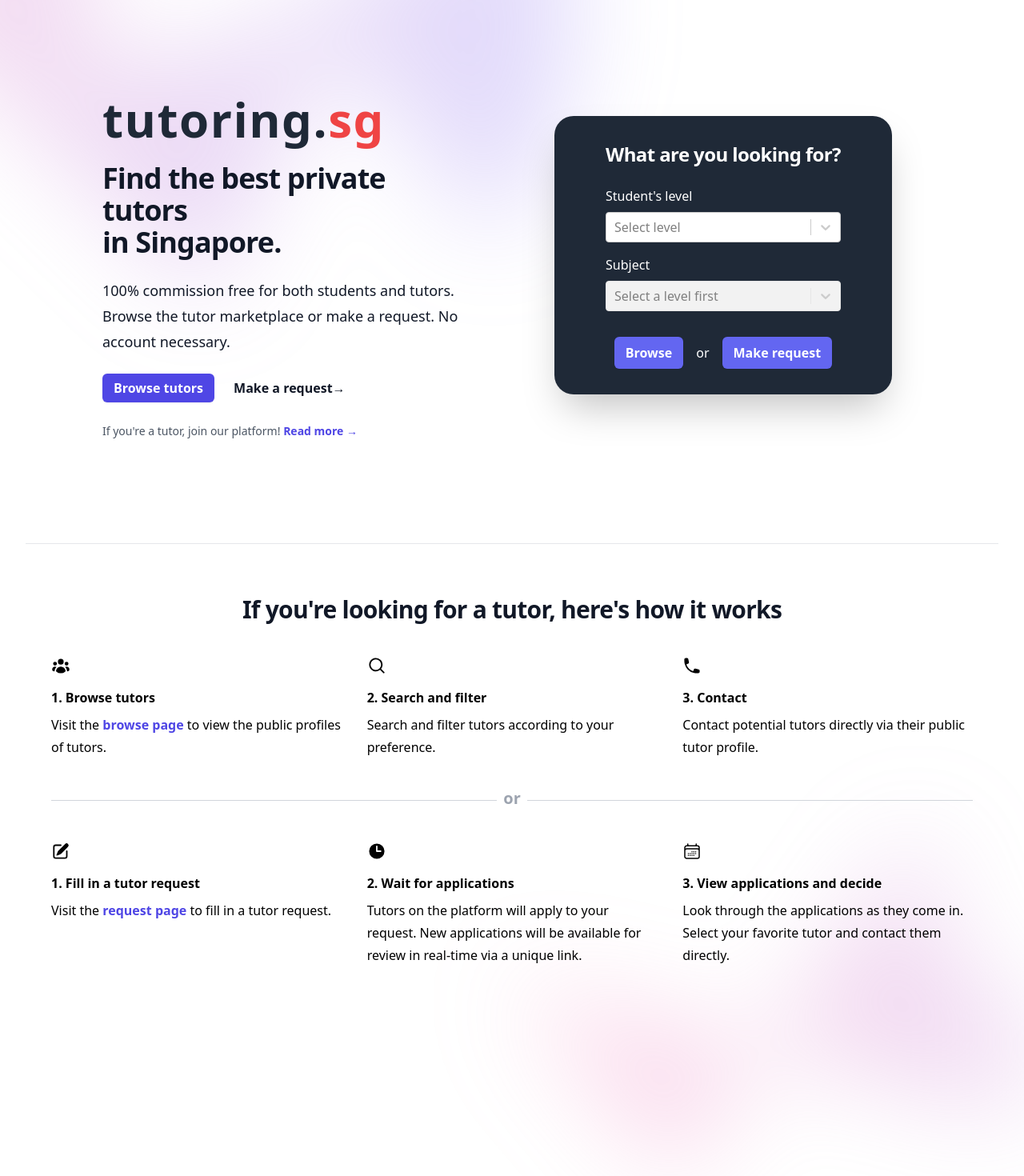
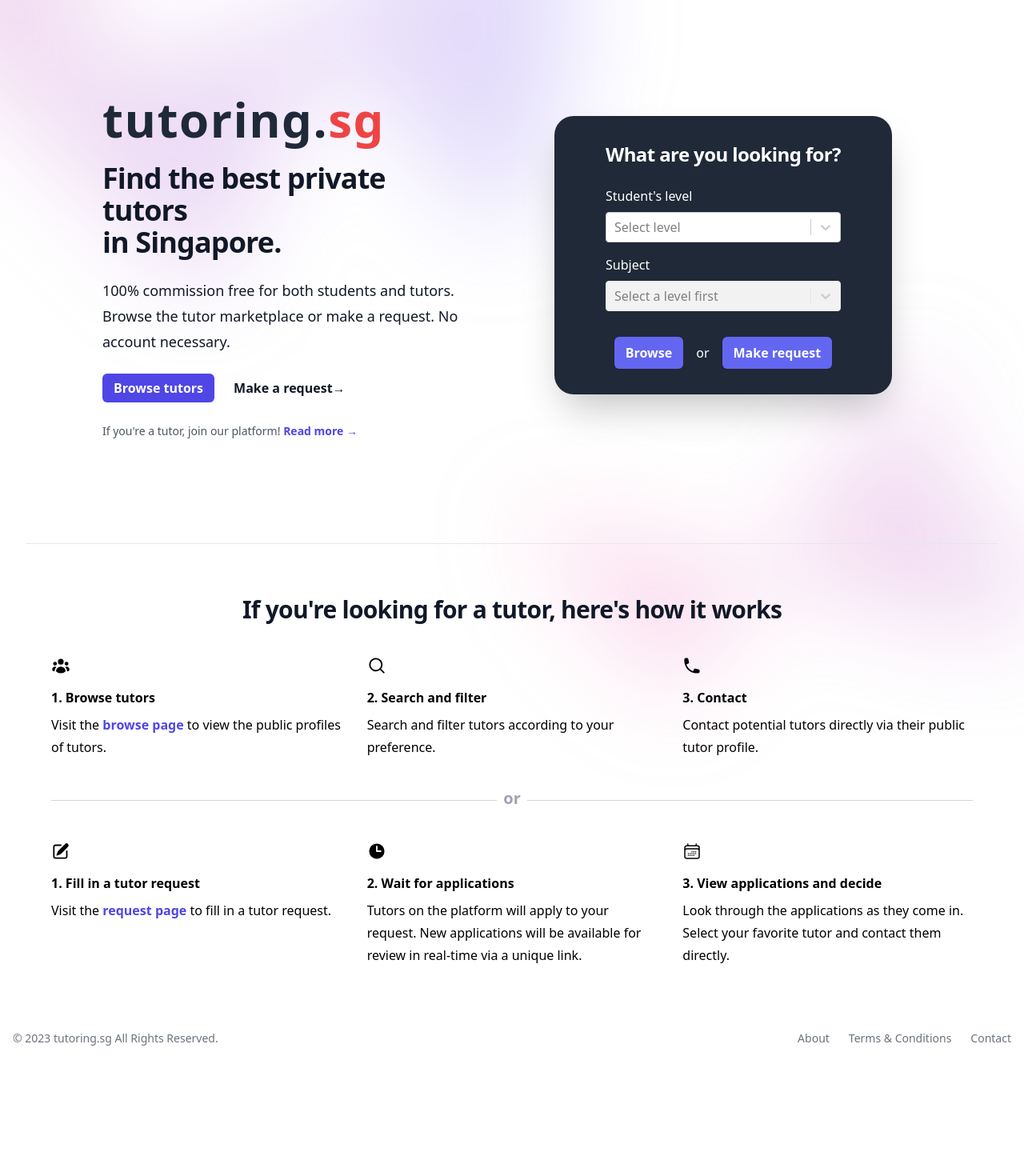
Before and after one commit to tanjoshua/tutoringsg-web, a Next.js app: page / in a window 1280 px wide. Shown: the part 73-1543 px from the top of the page at 80% size. After the commit the page ends 1397 px from the top, so only its background shows below. Built offline with nearby package versions, Linux system fonts and the light colour scheme; no server answers.

Commit message:
small bugfixing

```diff
--- a/src/components/layouts/Layout.tsx
+++ b/src/components/layouts/Layout.tsx
@@ -1,16 +1,18 @@
 import React from "react";
 import { Toaster } from "react-hot-toast";
 import Navbar from "../shared/Navbar";
+import Footer from "../shared/Footer";
 
 type Props = { children: any };
 
 const Layout = (props: Props) => {
   return (
-    <>
+    <div>
       <Navbar />
       <Toaster />
       <main>{props.children}</main>
-    </>
+      <Footer />
+    </div>
   );
 };
 
--- /dev/null
+++ b/src/components/shared/Footer.tsx
@@ -0,0 +1,28 @@
+export default function Footer() {
+  return (
+    <footer className="bg-white w-full">
+      <div className="p-4 md:flex md:items-center md:justify-between text-gray-500">
+        <span className="text-sm sm:text-center ">
+          © 2023 tutoring.sg All Rights Reserved.
+        </span>
+        <ul className="flex flex-wrap items-center mt-3 text-sm font-medium sm:mt-0">
+          <li>
+            <a href="/for-tutors" className="mr-4 hover:underline md:mr-6 ">
+              About
+            </a>
+          </li>
+          <li>
+            <a href="/terms" className="mr-4 hover:underline md:mr-6">
+              Terms & Conditions
+            </a>
+          </li>
+          <li>
+            <a href="/josh" className="hover:underline">
+              Contact
+            </a>
+          </li>
+        </ul>
+      </div>
+    </footer>
+  );
+}
--- a/src/components/tutor-profile/ProfileCard.tsx
+++ b/src/components/tutor-profile/ProfileCard.tsx
@@ -64,7 +64,7 @@
             <ChatBubbleBottomCenterTextIcon className="h-5 w-5" />
             <div>
               {tutorProfile.testimonialCount} testimonial
-              {tutorProfile.testimonialCount > 1 && "s"}
+              {tutorProfile.testimonialCount !== 1 && "s"}
             </div>
           </Link>
           <div className="mt-1 text-sm text-gray-500 line-clamp-4 mb-1">
@@ -81,8 +81,8 @@
                   className="h-5 w-5 flex-shrink-0 text-gray-400"
                   aria-hidden="true"
                 />
-                {tutorProfile.regions.length == 5
-                  ? "All regions"
+                {tutorProfile.regions.length == 6
+                  ? "All regions & online"
                   : tutorProfile.regions.join(", ")}
               </div>
             </div>
--- a/src/components/tutor-request/TutorDetailsModal.tsx
+++ b/src/components/tutor-request/TutorDetailsModal.tsx
@@ -110,8 +110,8 @@
                                 aria-hidden="true"
                               />
                               {data?.tutorApplication?.tutorProfile?.regions
-                                .length == 5
-                                ? "All regions"
+                                .length == 6
+                                ? "All regions & online"
                                 : data?.tutorApplication?.tutorProfile?.regions.join(
                                     ", "
                                   )}
--- a/src/pages/[urlId].tsx
+++ b/src/pages/[urlId].tsx
@@ -167,8 +167,8 @@
                       className="mr-1.5 h-5 w-5 flex-shrink-0 text-gray-400"
                       aria-hidden="true"
                     />
-                    {profile.regions.length == 5
-                      ? "All regions"
+                    {profile.regions.length == 6
+                      ? "All regions & online"
                       : profile.regions.join(", ")}
                   </div>
                 </div>
--- a/src/pages/index.tsx
+++ b/src/pages/index.tsx
@@ -64,7 +64,7 @@
         />
         <meta name="viewport" content="width=device-width, initial-scale=1" />
       </Head>
-      <main>
+      <div>
         <div className="absolute inset-x-0 top-[-10rem] -z-10 transform-gpu  blur-3xl sm:top-[-20rem]">
           <svg
             className="relative left-[calc(50%-11rem)] -z-10 h-[21.1875rem] max-w-none -translate-x-1/2 rotate-[30deg] sm:left-[calc(50%-30rem)] sm:h-[42.375rem]"
@@ -91,7 +91,7 @@
             </defs>
           </svg>
         </div>
-        <div className="mx-auto max-w-7xl sm:px-6 lg:px-8">
+        <div className="relative mx-auto max-w-7xl sm:px-6 lg:px-8">
           <div className="relative isolate text-gray-900 px-6 pt-16 sm:px-16 md:pt-24 lg:flex lg:gap-x-20 lg:px-24 lg:pt-0">
             <div className="mx-auto max-w-md text-center lg:mx-0 lg:flex-auto lg:py-32 lg:text-left">
               <div className="text-4xl sm:text-6xl text-gray-800 font-sans font-semibold tracking-wide">
@@ -210,6 +210,32 @@
               </div>
             </div>
           </div>
+          <div className="absolute inset-x-0 top-[calc(100%-13rem)] -z-10 transform-gpu overflow-hidden blur-3xl sm:top-[calc(100%-30rem)]">
+            <svg
+              className="relative left-[calc(50%+3rem)] h-[21.1875rem] max-w-none -translate-x-1/2 sm:left-[calc(50%+36rem)] sm:h-[42.375rem]"
+              viewBox="0 0 1155 678"
+              xmlns="http://www.w3.org/2000/svg"
+            >
+              <path
+                fill="url(#ecb5b0c9-546c-4772-8c71-4d3f06d544bc)"
+                fillOpacity=".3"
+                d="M317.219 518.975L203.852 678 0 438.341l317.219 80.634 204.172-286.402c1.307 132.337 45.083 346.658 209.733 145.248C936.936 126.058 882.053-94.234 1031.02 41.331c119.18 108.451 130.68 295.337 121.53 375.223L855 299l21.173 362.054-558.954-142.079z"
+              />
+              <defs>
+                <linearGradient
+                  id="ecb5b0c9-546c-4772-8c71-4d3f06d544bc"
+                  x1="1155.49"
+                  x2="-78.208"
+                  y1=".177"
+                  y2="474.645"
+                  gradientUnits="userSpaceOnUse"
+                >
+                  <stop stopColor="#9089FC" />
+                  <stop offset={1} stopColor="#FF80B5" />
+                </linearGradient>
+              </defs>
+            </svg>
+          </div>
         </div>
         <div className="relative px-6 lg:px-8">
           <div className="py-16 space-y-10 border-t border-1">
@@ -311,34 +337,8 @@
               </dl>
             </div>
           </div>
-          <div className="absolute inset-x-0 top-[calc(100%-13rem)] -z-10 transform-gpu overflow-hidden blur-3xl sm:top-[calc(100%-30rem)]">
-            <svg
-              className="relative left-[calc(50%+3rem)] h-[21.1875rem] max-w-none -translate-x-1/2 sm:left-[calc(50%+36rem)] sm:h-[42.375rem]"
-              viewBox="0 0 1155 678"
-              xmlns="http://www.w3.org/2000/svg"
-            >
-              <path
-                fill="url(#ecb5b0c9-546c-4772-8c71-4d3f06d544bc)"
-                fillOpacity=".3"
-                d="M317.219 518.975L203.852 678 0 438.341l317.219 80.634 204.172-286.402c1.307 132.337 45.083 346.658 209.733 145.248C936.936 126.058 882.053-94.234 1031.02 41.331c119.18 108.451 130.68 295.337 121.53 375.223L855 299l21.173 362.054-558.954-142.079z"
-              />
-              <defs>
-                <linearGradient
-                  id="ecb5b0c9-546c-4772-8c71-4d3f06d544bc"
-                  x1="1155.49"
-                  x2="-78.208"
-                  y1=".177"
-                  y2="474.645"
-                  gradientUnits="userSpaceOnUse"
-                >
-                  <stop stopColor="#9089FC" />
-                  <stop offset={1} stopColor="#FF80B5" />
-                </linearGradient>
-              </defs>
-            </svg>
-          </div>
         </div>
-      </main>
+      </div>
     </>
   );
 };
--- a/src/pages/tutor/your-profile.tsx
+++ b/src/pages/tutor/your-profile.tsx
@@ -174,8 +174,8 @@
                     className="mr-1.5 h-5 w-5 flex-shrink-0 text-gray-400"
                     aria-hidden="true"
                   />
-                  {profile.regions.length == 5
-                    ? "All regions"
+                  {profile.regions.length == 6
+                    ? "All regions & online"
                     : profile.regions.join(", ")}
                 </div>
               </div>
```
